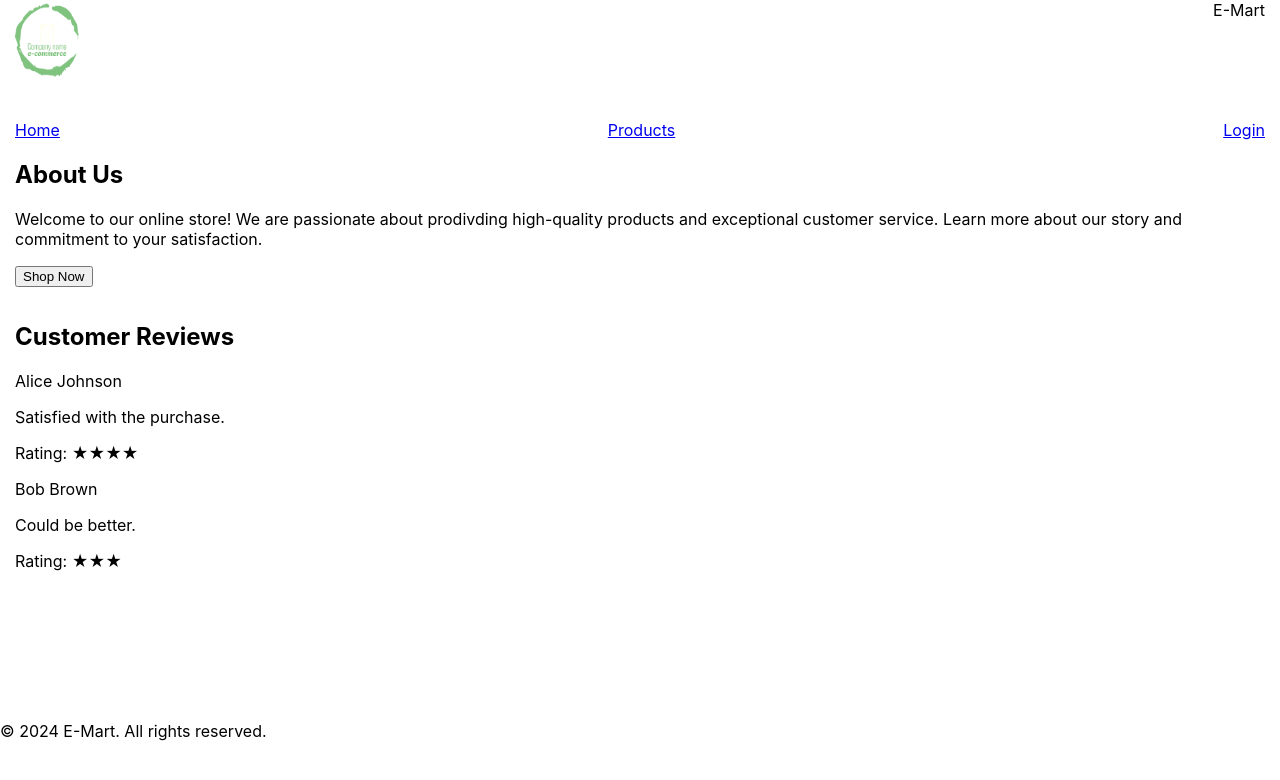
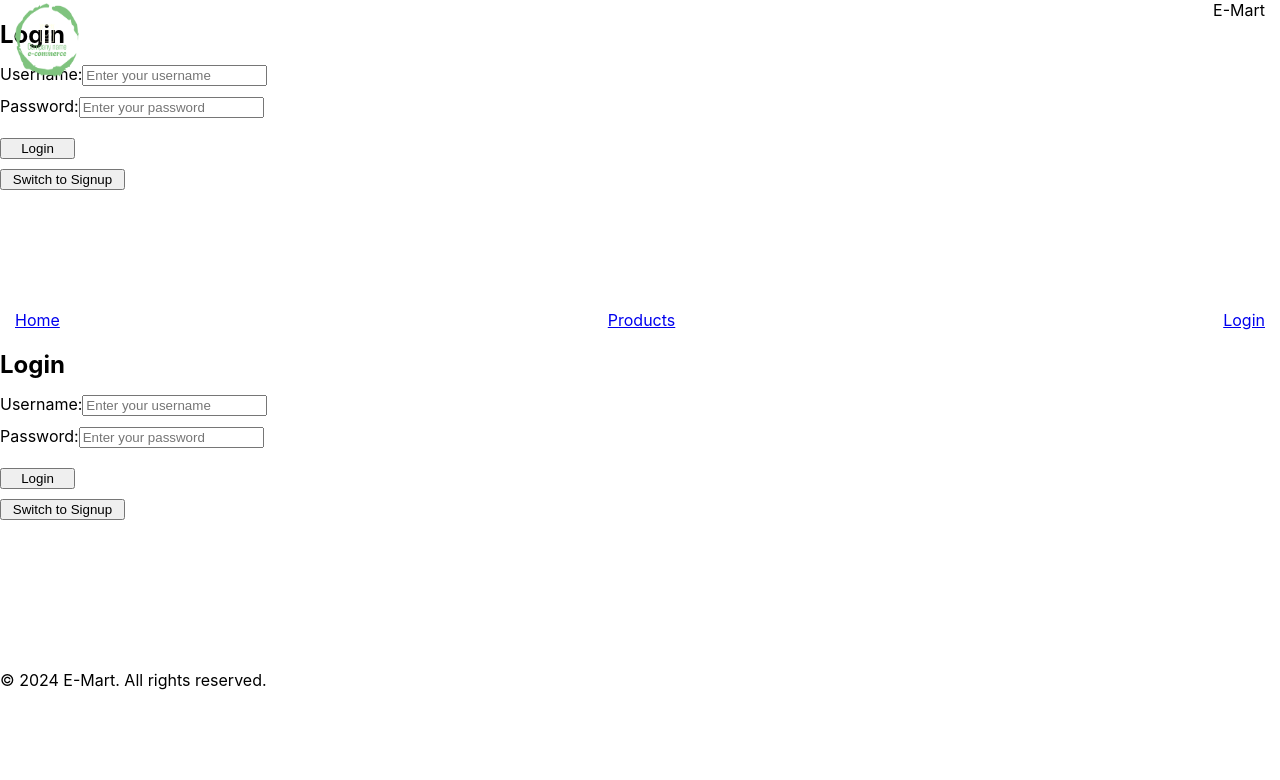
Before and after one commit to Alend-M/ensf381_reactproject, a React (Create React App) app in the folder my-ecomerce-app/: page /Login in a window 1280 px wide. Shown: the top 780 px of the page. Built offline with nearby package versions, Linux system fonts and the light colour scheme.

Commit message:
Finished implementing login and signup page

```diff
--- a/my-ecomerce-app/src/App.js
+++ b/my-ecomerce-app/src/App.js
@@ -2,11 +2,14 @@ import logo from "./logo.svg";
 import "./App.css";
 //import Header from "./components/Header"; // Import the Header component
 import Homepage from "./components/Homepage";
+import LoginPage from "./components/LoginPage";
 
 function App() {
 	return (
 		<div className="App">
+			<LoginPage />
 			<Homepage />
+
 		</div>
 	);
 }
--- a/my-ecomerce-app/src/components/Homepage.js
+++ b/my-ecomerce-app/src/components/Homepage.js
@@ -6,6 +6,8 @@ import HomeMainSection from "./HomeMainSection";
 import Productpage from "./Productpage";
 import ProductList from "./ProductList";
 import Footer from "./Footer";
+import LoginForm from "./LoginForm";
+import SignupForm from "./SignupForm";
 
 const Homepage = () => {
 	return (
@@ -16,7 +18,8 @@ const Homepage = () => {
 					<Route exact path="/" element={<HomeMainSection />} />
 					<Route exact path="/Productpage" element={<Productpage />} />
 					<Route exact path="/products" element={<Productpage />} />
-					<Route exact path="/login" element={<HomeMainSection />} />
+					<Route exact path="/login" element={<LoginForm />} />
+					<Route exact path="/signup" element={<SignupForm />} />
 				</Routes>
 				<Footer />
 			</BrowserRouter>
--- /dev/null
+++ b/my-ecomerce-app/src/components/LoginForm.css
@@ -0,0 +1,39 @@
+.login-content {
+    display: flex;
+    flex-direction: column;
+    text-align: left;
+  }
+
+    .login-form h1 {
+        margin-bottom: 15px;
+        text-align: left;
+    }
+
+  .login-content label {
+    margin-bottom: 5px;
+  }
+
+  .login-content input {
+    margin-bottom: 10px;
+  }
+
+  .login-btn {
+    margin-top: 10px;
+    width: 75px;
+  }
+
+  .signup-btn {
+    margin-top: 10px;
+    width: 125px;
+  }
+
+  .sign-up-content {
+    display: flex;
+    flex-direction: column;
+    text-align: left;
+  }
+
+  .sign-up-content p {
+    text-align: left;
+    color: red;
+  }
--- /dev/null
+++ b/my-ecomerce-app/src/components/LoginForm.js
@@ -0,0 +1,58 @@
+import React, { useState, useEffect } from "react";
+import { BrowserRouter as Router, useNavigate } from "react-router-dom";
+import "./LoginForm.css";
+
+const LoginForm = () => {
+	const navigate = useNavigate();
+
+	const handleSubmit = (event) => {
+		event.preventDefault();
+		// Handle form submission logic here
+		// For example, you can validate the inputs and make an API call for authentication
+		// Then, navigate to the next page upon successful login
+		navigate("/dashboard"); // Example navigation to a dashboard page
+	};
+
+	function handleButtonClick() {
+		navigate("/signup");
+	}
+
+	return (
+		<section className="login-form">
+			<h1>Login</h1>
+			<form className="login-content" onSubmit={handleSubmit}>
+				<div className="form-group">
+					<label htmlFor="username">Username:</label>
+					<input
+						type="text"
+						id="username"
+						name="username"
+						required
+						placeholder="Enter your username"
+					/>
+				</div>
+
+				<div className="form-group">
+					<label htmlFor="password">Password:</label>
+					<input
+						type="password"
+						id="password"
+						name="password"
+						required
+						placeholder="Enter your password"
+					/>
+				</div>
+
+				<button type="submit" className="login-btn">
+					Login
+				</button>
+
+				<button className="signup-btn" onClick={handleButtonClick}>
+					Switch to Signup
+				</button>
+			</form>
+		</section>
+	);
+};
+
+export default LoginForm;
--- /dev/null
+++ b/my-ecomerce-app/src/components/LoginPage.js
@@ -0,0 +1,21 @@
+import React from "react";
+import { BrowserRouter, Routes, Route } from "react-router-dom";
+import LoginForm from "./LoginForm";
+import SignupForm from "./SignupForm";
+import Header from "./Header";
+
+const LoginPage = () => {
+	return (
+		<div className="loginpage">
+			<BrowserRouter>
+
+				<Routes>
+					<Route exact path="/login" element={<LoginForm />} />
+					<Route exact path="/signup" element={<SignupForm />} />
+				</Routes>
+			</BrowserRouter>
+		</div>
+	);
+};
+
+export default LoginPage;
--- /dev/null
+++ b/my-ecomerce-app/src/components/SignupForm.js
@@ -0,0 +1,125 @@
+import React, { useState } from "react";
+import { useNavigate } from "react-router-dom";
+import "./LoginForm.css";
+
+const SignupForm = () => {
+	const navigate = useNavigate();
+	const [formData, setFormData] = useState({
+		username: "",
+		password: "",
+		confirmPassword: "",
+		email: "",
+	});
+	const [passwordError, setPasswordError] = useState("");
+
+	const handleInputChange = (e) => {
+		const { name, value } = e.target;
+		setFormData({ ...formData, [name]: value });
+	};
+
+	const handleButtonClick = () => {
+		navigate("/login");
+	};
+
+	const handleSubmit = (e) => {
+        e.preventDefault();
+        const { username, password, confirmPassword, email } = formData;
+
+        if (!username || !password || !confirmPassword || !email) {
+            displayMessage("Please fill out all fields", true);
+        } else if (password !== confirmPassword) {
+            displayMessage("Passwords do not match", true);
+        } else {
+            // Call your signup API here
+            // Display success or failure message accordingly
+            displayMessage("Signup successful!", false); // Placeholder for success
+
+            // Clear input fields
+            setFormData({
+                username: "",
+                password: "",
+                confirmPassword: "",
+                email: ""
+            });
+        }
+    };
+
+
+	const displayMessage = (message, isError) => {
+		// Update the password error state
+		setPasswordError(message);
+		// If it's an error or success, clear it after 5 seconds
+		setTimeout(() => setPasswordError(""), 5000);
+	};
+
+	return (
+		<div className="sign-up-container">
+			<div className="sign-up-content">
+				<h1>Signup</h1>
+				{passwordError && <p className="error-message">{passwordError}</p>}
+				<form id="signupForm" onSubmit={handleSubmit}>
+					<div>
+						<label htmlFor="username">Username:</label>
+						<input
+							type="text"
+							id="username"
+							name="username"
+							value={formData.username}
+							onChange={handleInputChange}
+							placeholder="Enter your username"
+							required
+						/>
+					</div>
+					<div>
+						<label htmlFor="password">Password:</label>
+						<input
+							type="password"
+							id="password"
+							name="password"
+							value={formData.password}
+							onChange={handleInputChange}
+							placeholder="Enter your password"
+							required
+						/>
+					</div>
+					<div>
+						<label htmlFor="confirmPassword">Confirm Password:</label>
+						<input
+							type="password"
+							id="confirmPassword"
+							name="confirmPassword"
+							value={formData.confirmPassword}
+							onChange={handleInputChange}
+							placeholder="Confirm your password"
+							required
+						/>
+					</div>
+					<div>
+						<label htmlFor="email">Email:</label>
+						<input
+							type="email"
+							id="email"
+							name="email"
+							value={formData.email}
+							onChange={handleInputChange}
+							placeholder="Enter your email"
+							required
+						/>
+					</div>
+					<div>
+						<button type="submit" className="sign-up-button">
+							Signup
+						</button>
+					</div>
+					<div>
+						<button className="login-swap-btn" onClick={handleButtonClick}>
+							Switch to Login
+						</button>
+					</div>
+				</form>
+			</div>
+		</div>
+	);
+};
+
+export default SignupForm;
```
